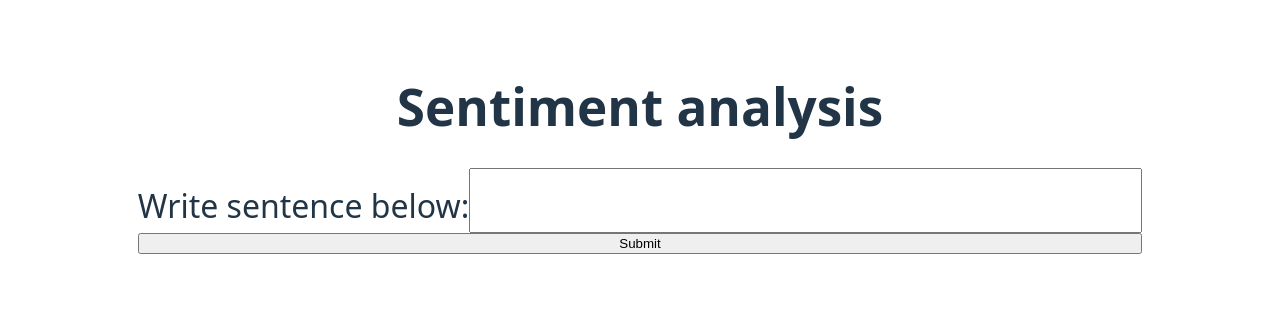
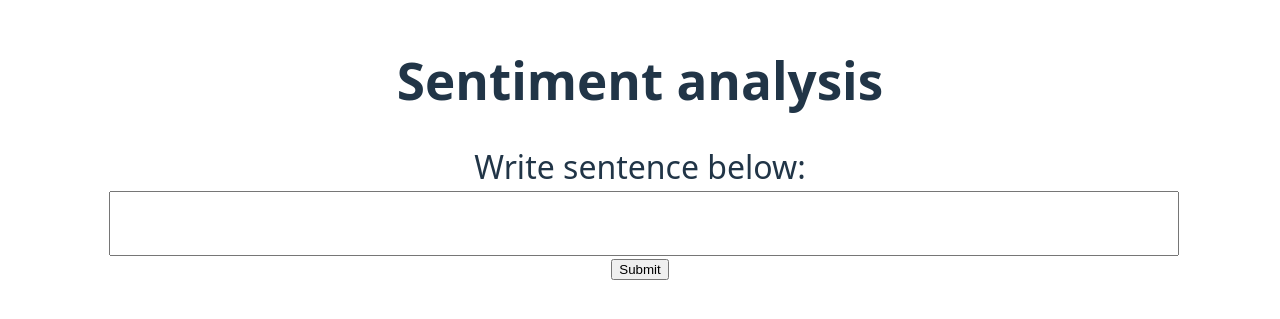
Before and after one commit to ValtsuL1/sentiment-analysis-frontend, a React (Vite) app: page / in a window 1280 px wide. Shown: the part 235-554 px from the top of the page. Built offline with nearby package versions, Linux system fonts and the light colour scheme.

Commit message:
styling changes

```diff
--- a/src/App.tsx
+++ b/src/App.tsx
@@ -96,20 +96,19 @@ function App() {
   return (
     <div>
       <h1>Sentiment analysis</h1>
-      <div>
-        <form
-          onSubmit={handleSubmit}
-          style={{
-            display: "flex",
-            flexFlow: "column"
-          }}>
+      <div
+      style={{
+        display: "flex",
+        flexFlow: "column wrap"
+      }}>
+        <form onSubmit={handleSubmit}>
           <label style={{fontSize: "2em"}}>
             Write sentence below:
             <input
             type='text'
             value={text}
             onChange={(e) => setText(e.target.value)}
-            style={{fontSize: "1.6em"}}/>
+            style={{fontSize: "1.6em", width: '100%'}}/>
           </label>
           <input type="submit"/>
         </form>
```
